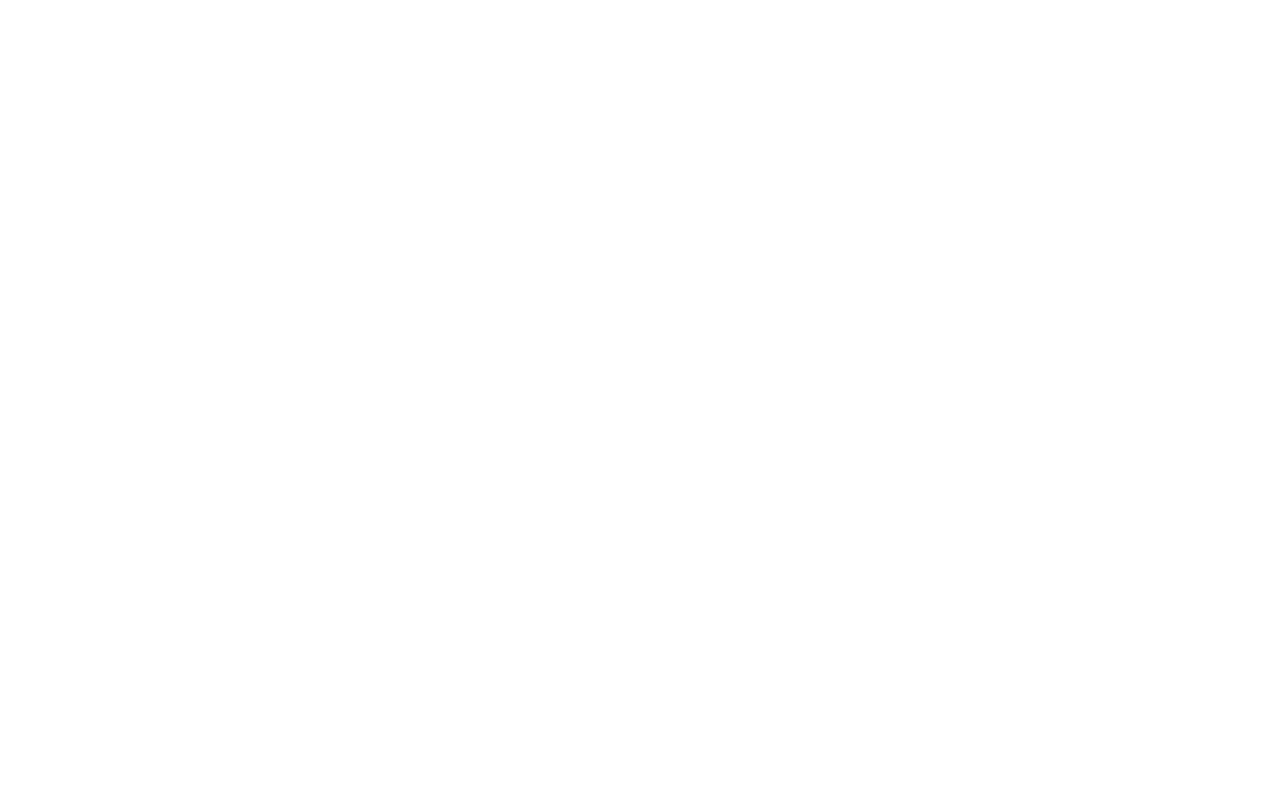
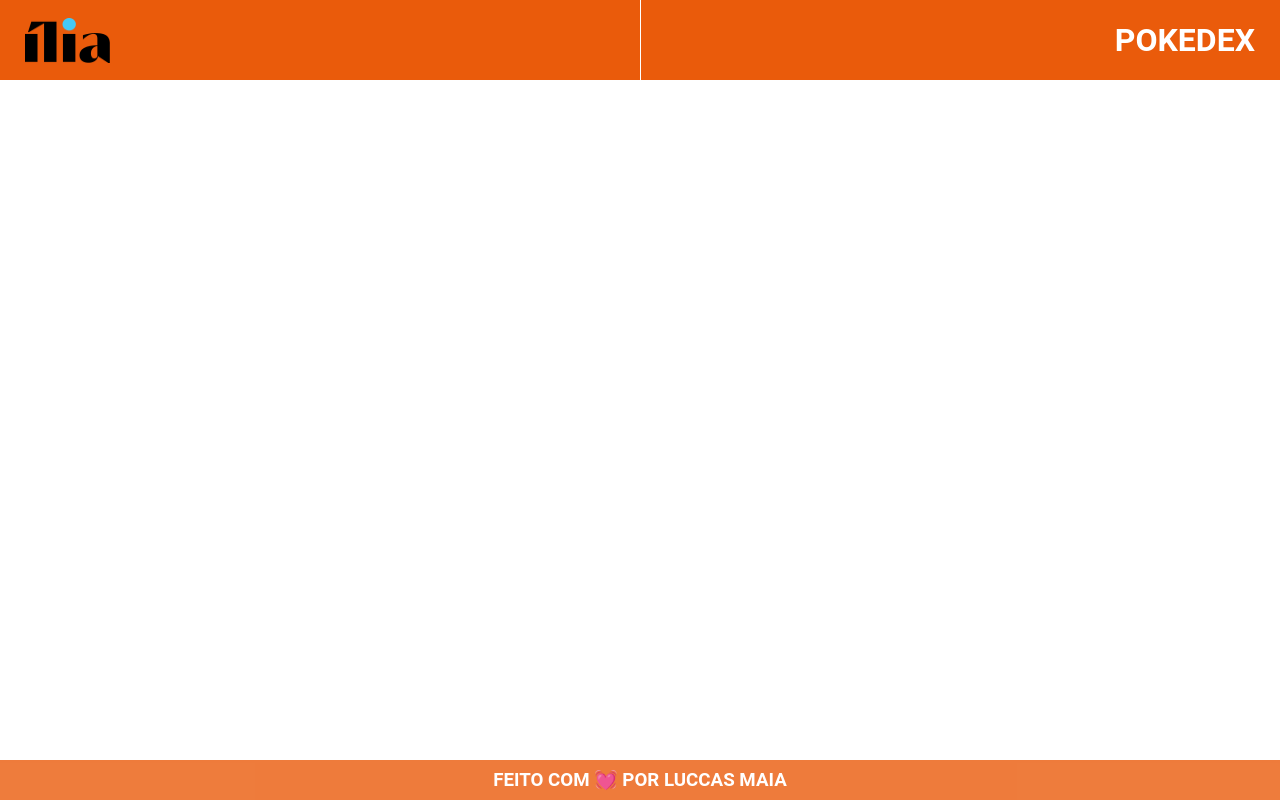
Before and after one commit to lmaiaa/ilia-challenge, a Vue app: page / in a window 1280 px wide. Before the commit this address had no page. Built offline with nearby package versions, Linux system fonts and the light colour scheme.

Commit message:
creation of default layout

```diff
--- /dev/null
+++ b/src/layouts/Default.vue
@@ -0,0 +1,73 @@
+<template>
+  <div class="default">
+    <header class="header">
+      <div class="header__logo">
+        <img src="./../assets/logo-ilia.png" alt="logo-ilia" />
+      </div>
+      <div class="header__title">
+        <h1>POKEDEX</h1>
+      </div>
+    </header>
+    <body class="body">
+      <div class="content">
+        <router-view />
+      </div>
+    </body>
+    <footer class="footer">
+      <div class="footer__title">
+        <h3>FEITO COM 💓 POR LUCCAS MAIA</h3>
+      </div>
+    </footer>
+  </div>
+</template>
+
+<script lang="ts">
+import { defineComponent } from "vue";
+
+export default defineComponent({});
+</script>
+
+<style lang="scss">
+.default {
+  width: 100%;
+
+  .header {
+    display: flex;
+    justify-content: space-between;
+    align-items: center;
+    width: 100%;
+    height: 10%;
+    padding: 0 25px;
+    background: var(--color-background);
+    &__logo {
+      display: flex;
+      align-items: center;
+      width: 100%;
+      height: 100%;
+      img {
+        width: 85px;
+        height: 45px;
+        object-fit: fill;
+      }
+    }
+    &__title {
+      display: flex;
+      align-items: center;
+      justify-content: flex-end;
+      width: 100%;
+      height: 100%;
+      border-left: 1px solid var(--color-text-base);
+    }
+  }
+  .body {
+    height: 85%;
+  }
+  .footer {
+    height: 5%;
+    display: flex;
+    align-items: center;
+    justify-content: center;
+    background: rgba($color: #ea5b0b, $alpha: 0.8);
+  }
+}
+</style>
--- a/src/router/index.ts
+++ b/src/router/index.ts
@@ -1,6 +1,12 @@
 import { createRouter, createWebHistory, RouteRecordRaw } from "vue-router";
 
-const routes: Array<RouteRecordRaw> = [];
+const routes: Array<RouteRecordRaw> = [
+  {
+    path: "/",
+    name: "Default",
+    component: () => import("@/layouts/Default.vue"),
+  },
+];
 
 const router = createRouter({
   history: createWebHistory(process.env.BASE_URL),
```
